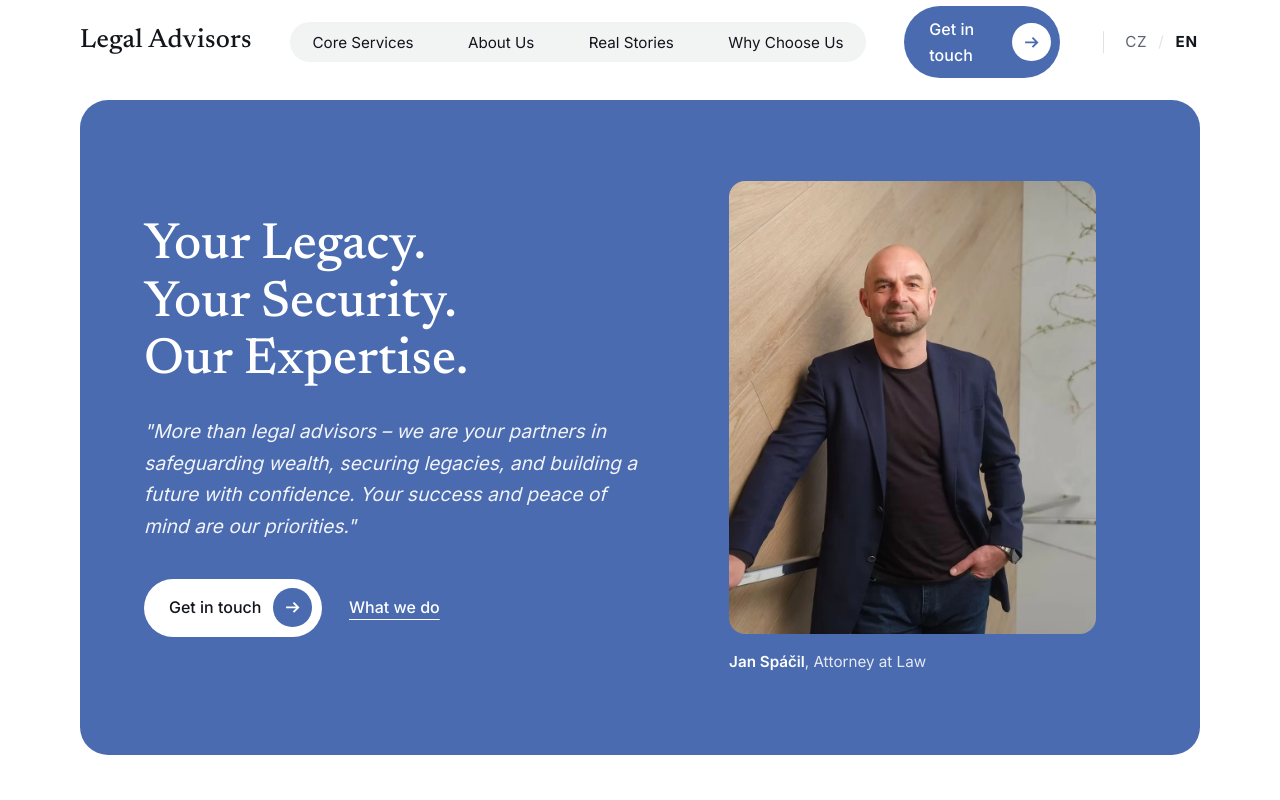
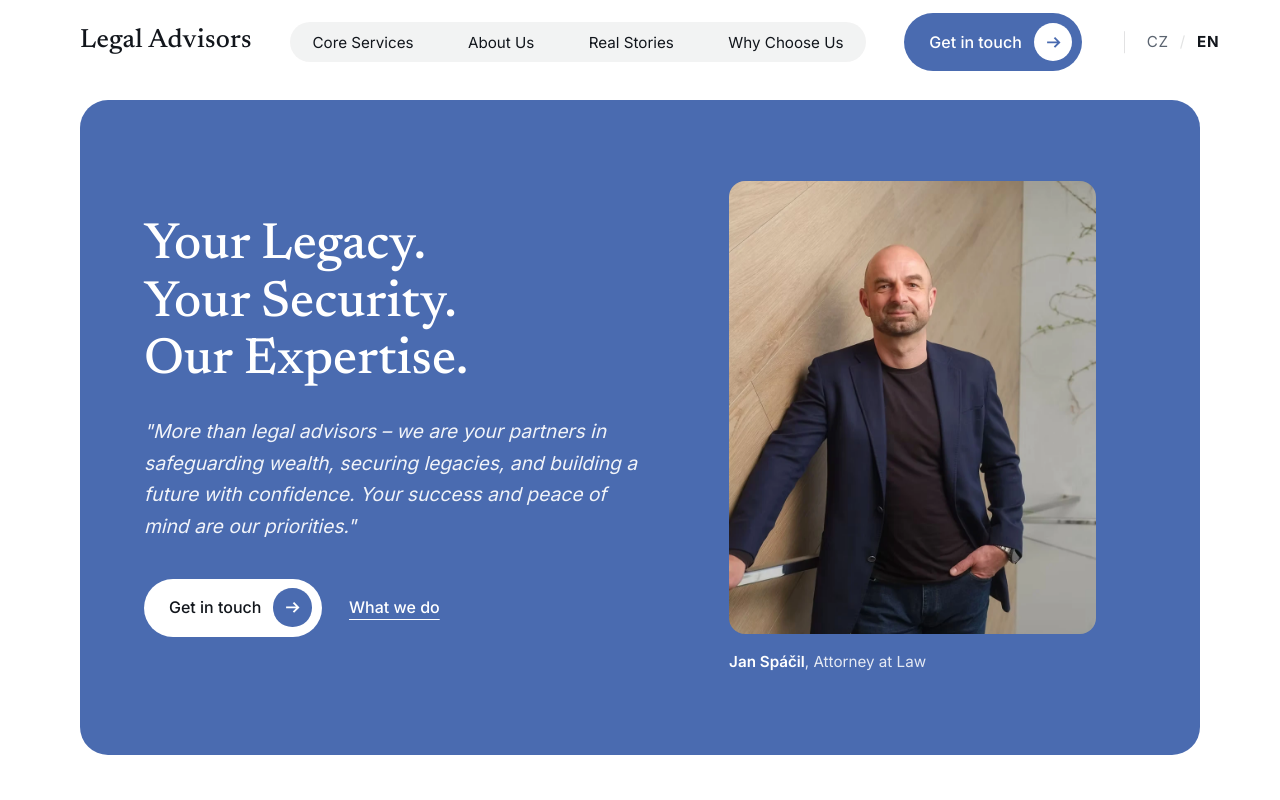
Before and after one commit to msp-67/legal-advisors, a plain HTML site: page index.html in a window 1280 px wide. Shown: the top 800 px of the page. Drawn offline with Linux system fonts and the light colour scheme.

Commit message:
Update style.css

```diff
--- a/assets/css/style.css
+++ b/assets/css/style.css
@@ -822,3 +822,7 @@ html[lang="cs"] .hero-quote { text-indent: -0.4em; }
 .site-nav ul { gap: clamp(0.9rem, 2vw, 2rem); }
 .site-nav a { font-size: 0.95rem; }
 .lang-switch { margin-left: 0.25rem; }
+/* Tlacitka: nikdy nelamat text */
+.btn { white-space: nowrap; flex: none; }
+.btn .btn-label { white-space: nowrap; }
+.hero-actions .btn { flex: none; }
```
